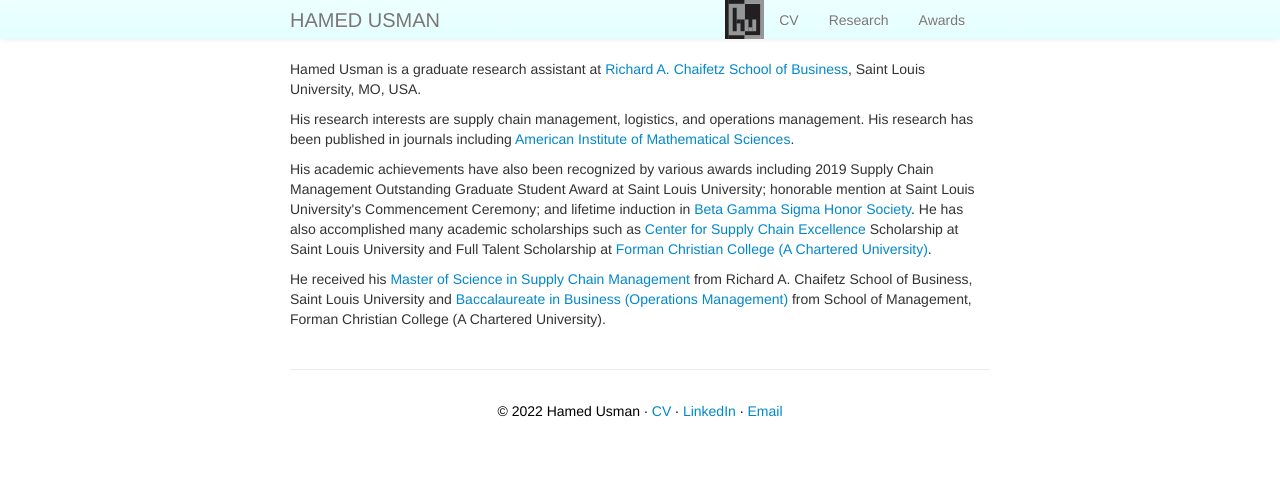
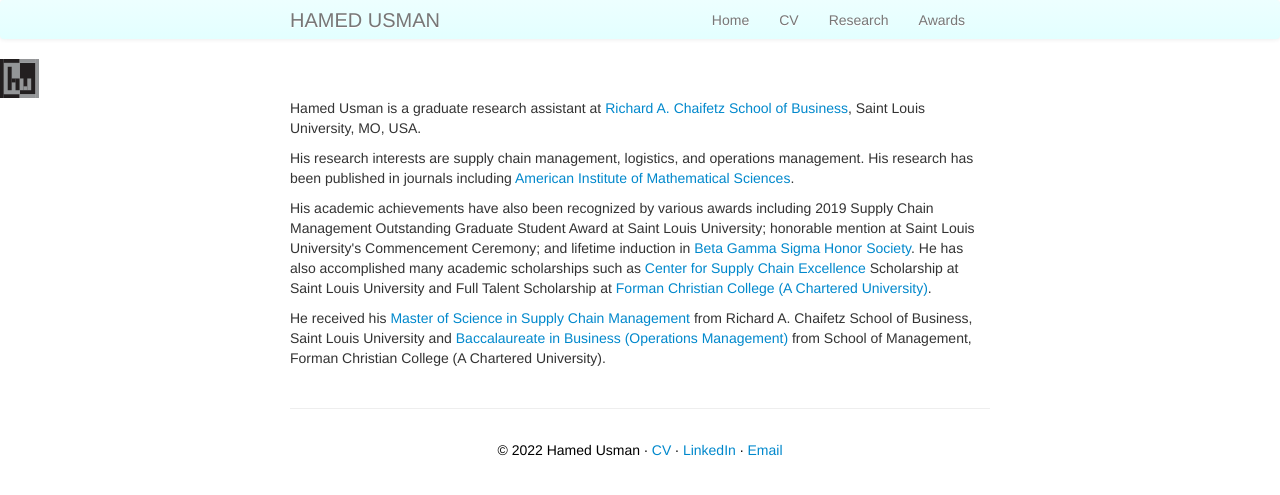
Before and after one commit to hamedusman/hamedusman.github.io, a Jekyll site: the page built from index.md, in a window 1280 px wide. Shown: the top 495 px of the page. Built offline with Jekyll 4.4.1, drawn with Linux system fonts in a browser that asks for light colours.

Commit message:
Update default.html

```diff
--- a/_includes/themes/twitter/default.html
+++ b/_includes/themes/twitter/default.html
@@ -35,8 +35,7 @@
         <div class="container-narrow">
           <a class="brand" href="{{ HOME_PATH }}">{{ site.title }}</a>
           <ul class="nav">
-            <li><div id="hu"><img src="../assets/hu.svg"/></div></li>
-            <!--<li><a href="http://hamedusman.github.io"><p class="hover-underline-animation">Home</p></a></li>-->
+            <li><a href="http://hamedusman.github.io"><p class="hover-underline-animation">Home</p></a></li>
             <li><a href="{{ BASE_PATH }}/assets/CV.pdf" rel="noopener noreferrer" target="_blank"><p class="hover-underline-animation">CV</p></a></li>
             <li><a href="/pages/research.html"><p class="hover-underline-animation">Research</p></a></li>
             <li><a href="/pages/awards.html"><p class="hover-underline-animation">Awards</p></a></li>
@@ -45,9 +44,9 @@
       </div>
     </div>
 
-    <!--<div id="hu">
+    <div id="hu">
      <img src="../assets/hu.svg"/>
-    </div>-->
+    </div>
 
     <div class="container-narrow">
       <div class="content">
```
